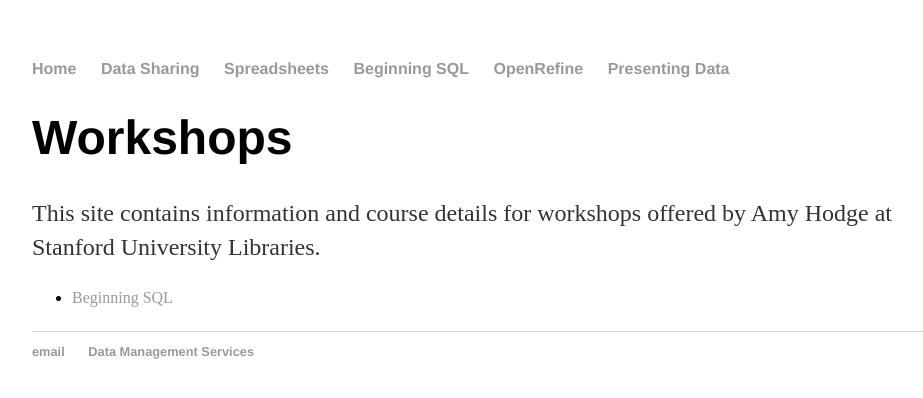
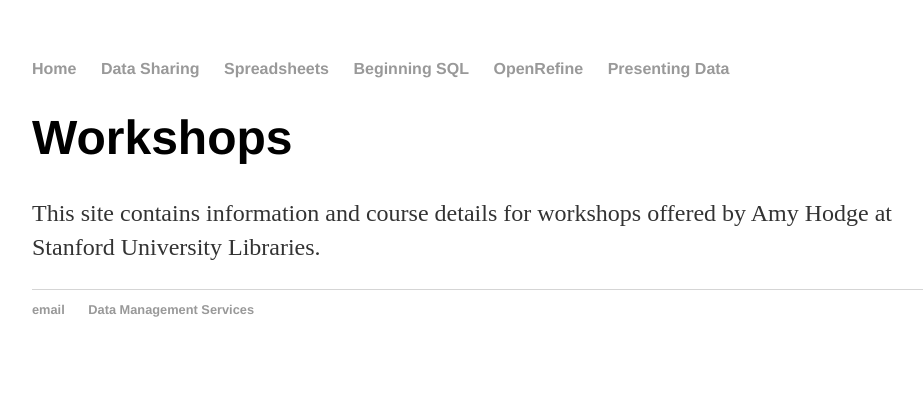
Before and after one commit to theduffreport/amyehodge.github.io, a Jekyll site: the page built from index.html, in a window 1280 px wide. Shown: the top 398 px of the page, without its empty margins (160-1083 px from the left). Built offline with Jekyll 4.4.1, drawn with Linux system fonts in a browser that asks for light colours.

Commit message:
removed broken link

```diff
--- a/index.html
+++ b/index.html
@@ -5,8 +5,5 @@
     		<div class="blurb">
         		<h1>Workshops</h1>
 				<p>This site contains information and course details for workshops offered by Amy Hodge at Stanford University Libraries.</a></p><p>
-					<ul>
-						<li><a href="http://amyehodge.github.io/Beginning_SQL/BeginningSQL.html">Beginning SQL</a></li>
-					</ul>
 				</p>
 				</div><!-- /.blurb -->
```
